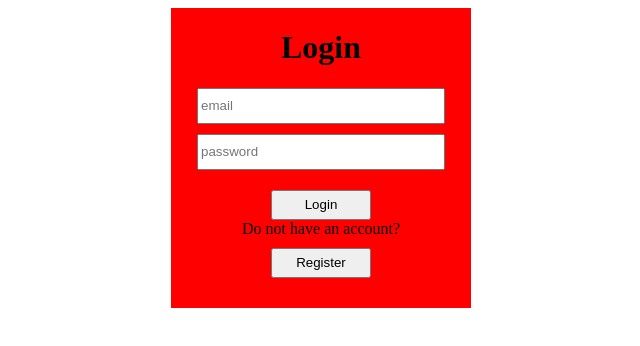
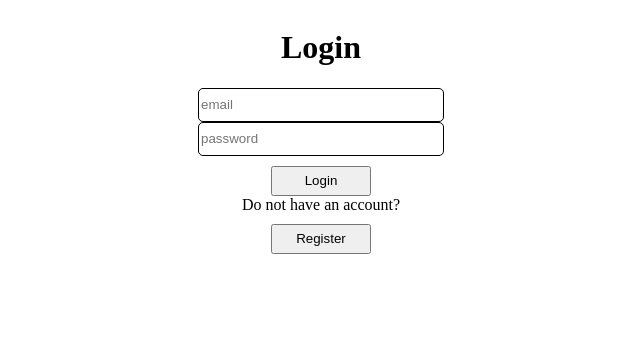
Before and after one commit to Vlad080897/social-app-ui, a React (Vite) app: page /auth in a window 1280 px wide. Shown: the top 346 px of the page, without its empty margins (319-959 px from the left). Built offline with nearby package versions, Linux system fonts and the light colour scheme.

Commit message:
feat: add rhf and validation

```diff
--- a/src/components/auth/Auth.tsx
+++ b/src/components/auth/Auth.tsx
@@ -1,16 +1,27 @@
 import { useState } from "react";
+import { useForm } from "react-hook-form";
 import styled from "styled-components";
+
+const EMAIL_REGEX =
+  /^[a-zA-Z0-9.!#$%&'*+/=?^_`{|}~-]+@[a-zA-Z0-9-]+(?:\.[a-zA-Z0-9-]+)*$/;
+
+type FormValues = {
+  email: string;
+  password: string;
+};
 
 export const Auth = () => {
   const [type, setType] = useState<"login" | "register">("login");
 
-  const handleLogin = (e: React.MouseEvent<HTMLButtonElement>) => {
-    e.preventDefault();
-  };
+  const {
+    register,
+    handleSubmit,
+    formState: { errors },
+  } = useForm<FormValues>();
 
-  const handleRegister = (e: React.MouseEvent<HTMLButtonElement>) => {
-    e.preventDefault();
-  };
+  const handleLogin = () => {};
+
+  const handleRegister = () => {};
 
   const handleToggle = (e: React.MouseEvent<HTMLButtonElement>) => {
     e.preventDefault();
@@ -21,12 +32,30 @@ export const Auth = () => {
     <Wrapper>
       <AuthForm>
         <Title>{type}</Title>
-        <Input placeholder="email" type="email" />
-        <Input placeholder="password" type="password" />
+        <Input
+          {...register("email", {
+            required: "Email is required",
+            pattern: {
+              value: EMAIL_REGEX,
+              message: "Invalid email address",
+            },
+          })}
+          placeholder="email"
+          type="email"
+          error={!!errors.email}
+        />
+        {errors.email && <Error>{errors.email.message}</Error>}
+        <Input
+          {...register("password", { required: "Password is required" })}
+          placeholder="password"
+          type="password"
+          error={!!errors.password}
+        />
+        {errors.password && <Error>{errors.password.message}</Error>}
         {type === "login" ? (
-          <Button onClick={handleLogin}>Login</Button>
+          <Button onClick={handleSubmit(handleLogin)}>Login</Button>
         ) : (
-          <Button onClick={handleRegister}>Register</Button>
+          <Button onClick={handleSubmit(handleRegister)}>Register</Button>
         )}
 
         {type === "login"
@@ -53,7 +82,6 @@ const AuthForm = styled.form`
   align-items: center;
   width: 300px;
   height: 300px;
-  background-color: red;
 `;
 
 const Title = styled.h1`
@@ -61,10 +89,13 @@ const Title = styled.h1`
   text-transform: capitalize;
 `;
 
-const Input = styled.input`
+const Input = styled.input<{
+  error: boolean;
+}>`
   width: 80%;
   height: 30px;
-  margin-bottom: 10px;
+  border: ${({ error }) => (error ? "2px solid red" : "1px solid black")};
+  border-radius: 5px;
 `;
 
 const Button = styled.button`
@@ -72,3 +103,8 @@ const Button = styled.button`
   height: 30px;
   margin-top: 10px;
 `;
+
+const Error = styled.span`
+  width: 80%;
+  color: red;
+`;
```
